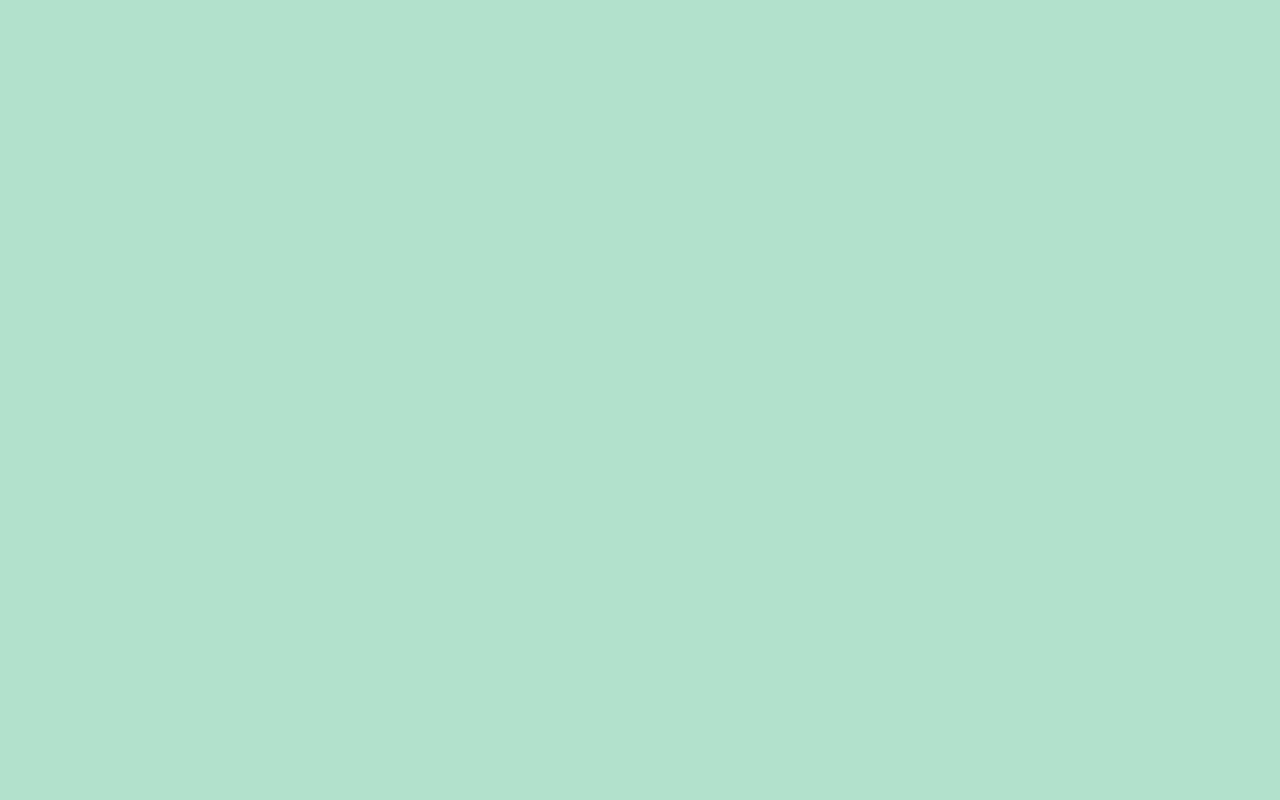
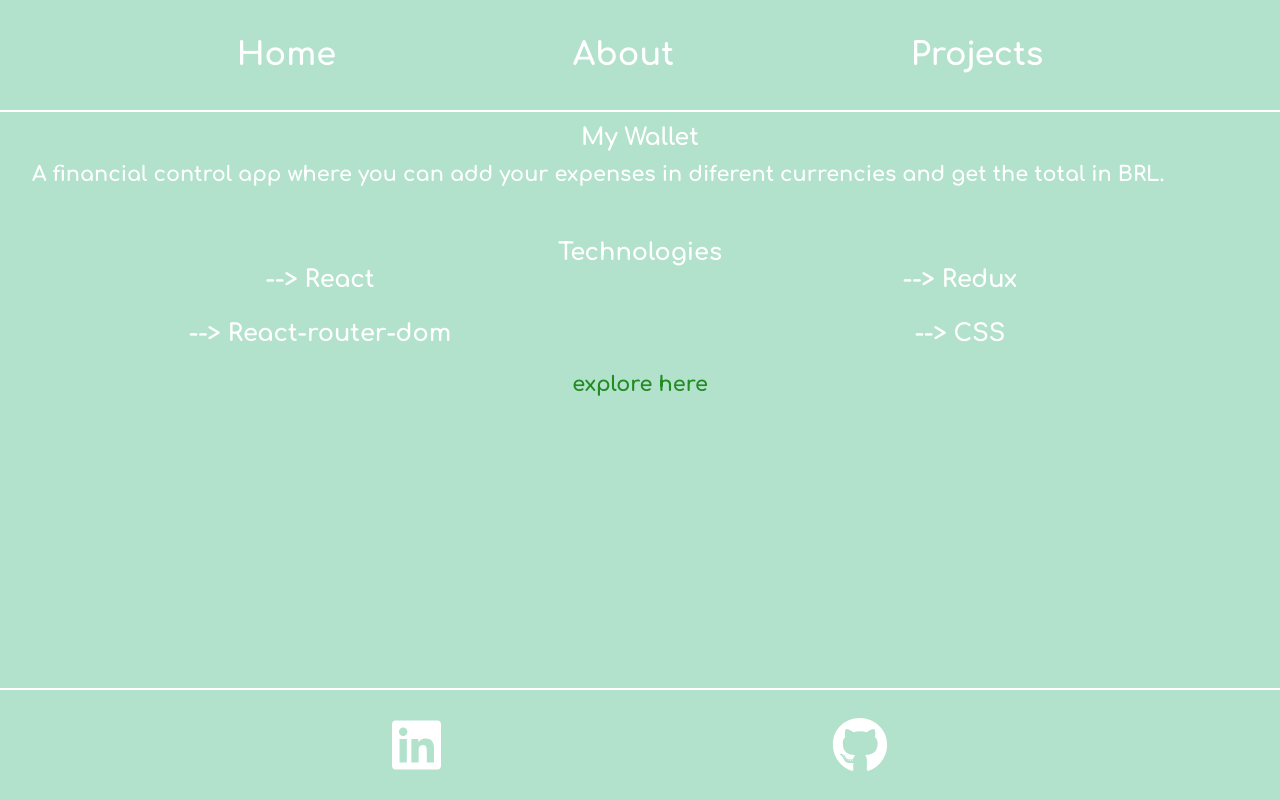
Before and after one commit to frediwilkens/frediwilkens.github.io, a React (Create React App) app: page /projects in a window 1280 px wide. Built offline with nearby package versions, Linux system fonts and the light colour scheme.

Commit message:
feat: create ProjectCard component, Projects page and add style to the page

```diff
--- a/src/About.css
+++ b/src/About.css
@@ -41,7 +41,7 @@ h2 {
   text-align: center;
 }
 
-ul {
+.genereal-info ul, .curiosity-info ul {
   list-style: none;
   padding: 0;
 }
--- a/src/App.js
+++ b/src/App.js
@@ -1,5 +1,6 @@
 import './Home.css';
 import './About.css';
+import './Projects.css';
 import {
   BrowserRouter,
   Switch,
@@ -7,6 +8,7 @@ import {
 } from 'react-router-dom';
 import Home from './pages/Home';
 import About from './pages/About';
+import Projects from './pages/Projects';
 
 function App() {
   return (
@@ -14,6 +16,7 @@ function App() {
       <Switch>
         <Route exact path='/' component={ Home } />
         <Route exact path='/about' component={ About } />
+        <Route exact path='/projects' component={ Projects } />
       </Switch>
     </BrowserRouter>
   );
--- /dev/null
+++ b/src/Projects.css
@@ -0,0 +1,80 @@
+.projects-container {
+  height: 79%;
+  width: 100%;
+  display: flex;
+  flex-direction: column;
+}
+
+.project-card {
+  height: 50%;
+  display: flex;
+  flex-direction: column;
+  align-items: center;
+}
+
+.card-info-container {
+  display: flex;
+  flex-direction: column;
+  align-items: center;
+  width: 100%;
+  height: 40%;
+}
+
+.card-image {
+  display: none;
+}
+
+.card-title, .card-resume,
+.card-techs-title {
+  margin: 1.5vh 0 0 0 ;
+}
+
+.card-title {
+  font-size: 3vh;
+  text-align: center;
+}
+
+.card-resume {
+  font-size: 2.6vh;
+  text-align: justify;
+  width: 95%;
+}
+
+.card-techs-title {
+  font-size: 3vh;
+  text-align: center;
+  width: 100%;
+}
+
+.card-ul {
+  list-style: none;
+  padding: 0;
+  margin: 0;
+  width: 100%;
+  display: flex;
+  flex-direction: column;
+  flex-wrap: wrap;
+  align-items:center;
+}
+
+.card-li {
+  text-align: center;
+  height: 50%;
+  width: 40%;
+}
+
+.card-link-container {
+  margin-top: 3.5vh;
+  width: 100%;
+  height: 10%;
+  display: flex;
+  align-items: center;
+  justify-content: center;
+}
+
+.card-link {
+  text-align: center;
+  text-decoration: none;
+  color: forestgreen;
+  font-size: 2.6vh;
+}
--- a/src/components/HomeContent.jsx
+++ b/src/components/HomeContent.jsx
@@ -1,5 +1,5 @@
 import React from 'react'
-import myimage from '../my-image.jpeg';
+import myimage from '../images/my-image.jpeg';
 function HomeContent() {
   return (
     <main className='main-content'>
--- /dev/null
+++ b/src/components/ProjectCard.jsx
@@ -0,0 +1,47 @@
+import React from 'react'
+const address = 'https://frediwilkens.github.io/';
+
+const ProjectCard = ({
+  img,
+  alt,
+  title,
+  resume,
+  techs,
+  project,
+}) => {
+  return (
+    <div className="project-card">
+      <div className="card-image-container">
+        <img
+          className="card-image"
+          src={ img }
+          alt={ alt }
+        />
+      </div>
+      <div className="card-info-container">
+        <h3 className="card-title">{ title }</h3>
+        <p className="card-resume">{ resume }</p>
+      </div>
+      <div className="card-info-container">
+        <h3 className="card-techs-title">Technologies</h3>
+        <ul className="card-ul">
+          { techs.map((tech) => (
+            <li className="card-li">{ `--> ${tech}` }</li>
+          ))}
+        </ul>
+      </div>
+      <div className="card-link-container">
+        <a
+          href={`${address}${project}`}
+          target="_blank"
+          rel="noopener noreferrer"
+          className="card-link"
+        >
+          explore here
+        </a>
+      </div>
+    </div>
+  )
+}
+
+export default ProjectCard;
--- /dev/null
+++ b/src/pages/Projects.jsx
@@ -0,0 +1,28 @@
+import React from 'react'
+import Footer from '../components/Footer';
+import Header from '../components/Header';
+import ProjectCard from '../components/ProjectCard';
+import walletIMG from '../images/fw-wallet.png';
+const walletTechs = ['React','React-router-dom', 'Redux', 'CSS'];
+
+const Projects = () => {
+  return (
+    <>
+      <Header />
+      <div className="projects-container">
+        <ProjectCard
+          img={ walletIMG }
+          alt='wallet app'
+          title='My Wallet'
+          resume='A financial control app where you can add your expenses in diferent currencies and get the total in BRL.'
+          techs={ walletTechs }
+          project='fw-wallet'
+        />
+      </div>
+      <Footer />
+    </>
+  )
+}
+
+
+export default Projects;
```
Also changed, not shown: src/images/fw-wallet.png (added), src/images/my-image.jpeg (renamed from src/my-image.jpeg).
